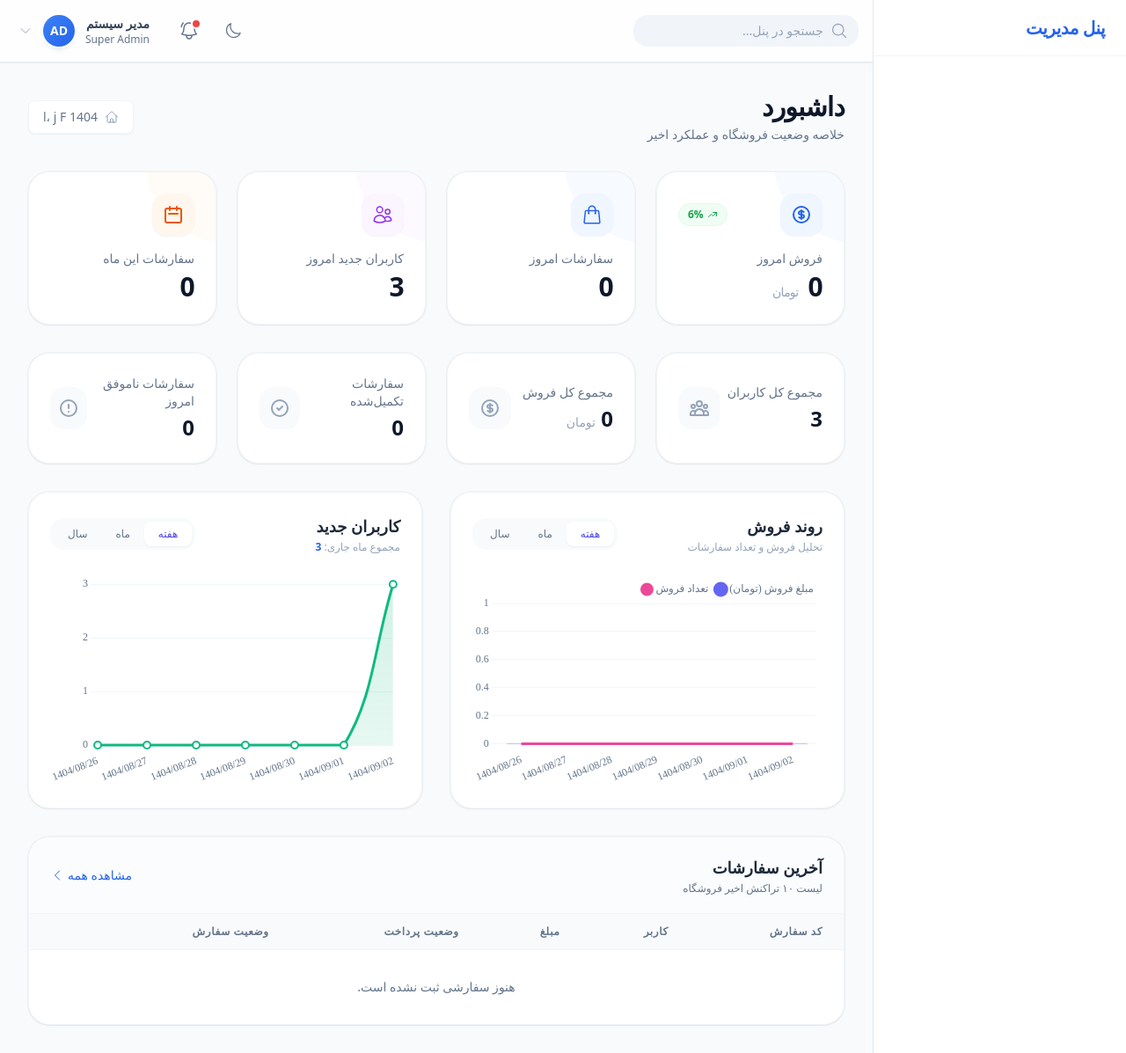
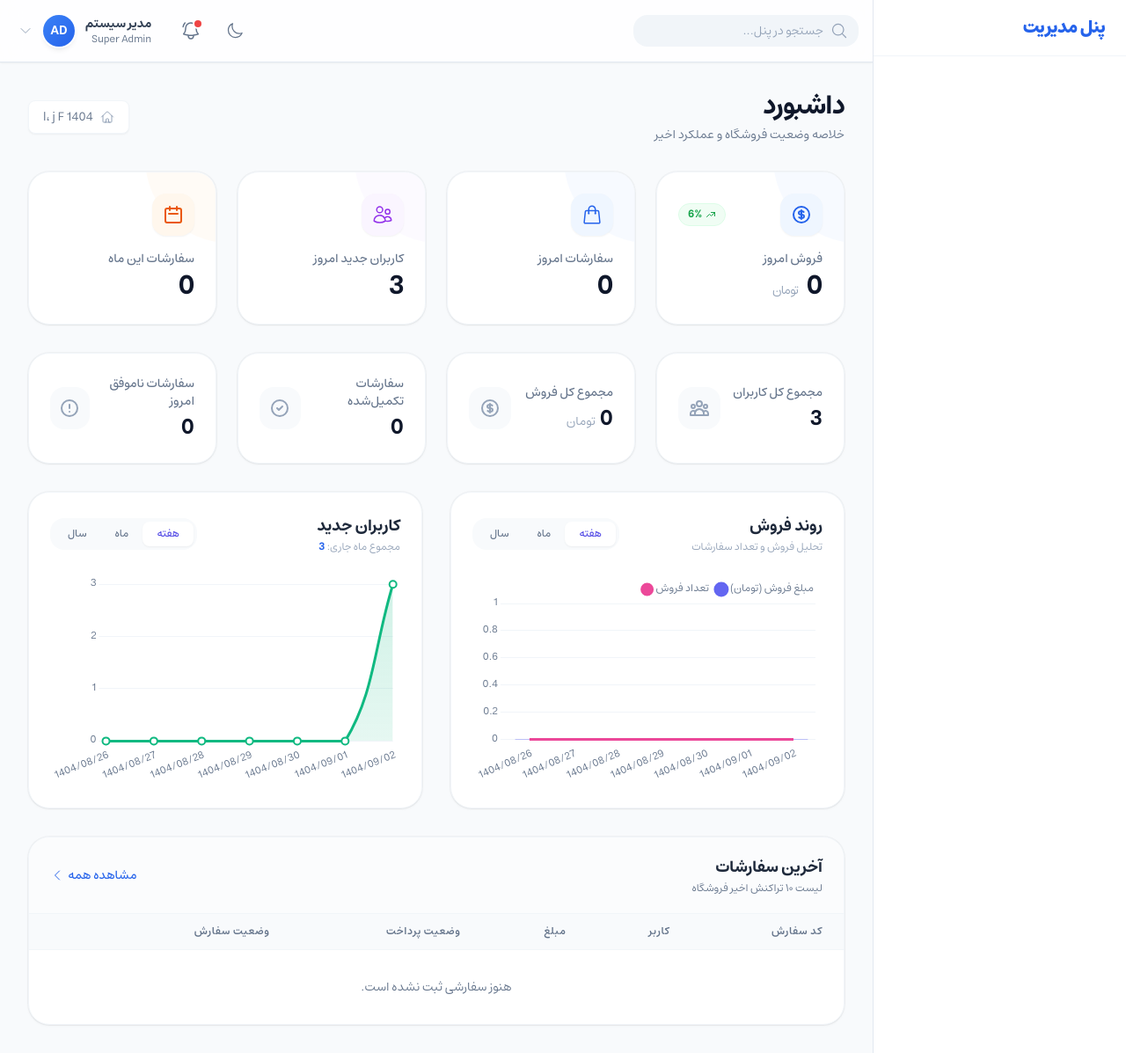
Before and after one commit to fariborzj2/shopro, a PHP site: page /admin in a window 1280 px wide. Shown: the whole page at 88% size. Run offline with PHP 8.4, Linux system fonts and the light colour scheme; the visitor is signed in with stand-in values (Sample User, id 1); data comes from the database, SQL or seed files in the repository; data that the repository does not hold is empty; some libraries are stand-ins or nearby versions; some web fonts are replaced.

Commit message:
Update admin.css

```diff
--- a/public/css/admin.css
+++ b/public/css/admin.css
@@ -2,51 +2,37 @@
 
 /* Import Estedad Font */
 @font-face {
-    font-family: 'Estedad';
-    src: url('https://cdn.jsdelivr.net/gh/rastikerdar/estedad-font@v5.0.1/dist/fonts/ttf/Estedad-Thin.ttf') format('truetype');
-    font-weight: 100;
+    font-family: Estedad;
+    src: url('../fonts/estedad/Estedad-ExtraBold.woff2') format('woff2');
+    font-weight: 800;
     font-style: normal;
     font-display: swap;
 }
 @font-face {
-    font-family: 'Estedad';
-    src: url('https://cdn.jsdelivr.net/gh/rastikerdar/estedad-font@v5.0.1/dist/fonts/ttf/Estedad-Light.ttf') format('truetype');
-    font-weight: 300;
+    font-family: Estedad;
+    src: url('../fonts/estedad/Estedad-Bold.woff2') format('woff2');
+    font-weight: bold;
     font-style: normal;
     font-display: swap;
 }
 @font-face {
-    font-family: 'Estedad';
-    src: url('https://cdn.jsdelivr.net/gh/rastikerdar/estedad-font@v5.0.1/dist/fonts/ttf/Estedad-Regular.ttf') format('truetype');
-    font-weight: 400;
+    font-family: Estedad;
+    src: url('../fonts/estedad/Estedad-SemiBold.woff2') format('woff2');
+    font-weight: 600;
     font-style: normal;
     font-display: swap;
 }
 @font-face {
-    font-family: 'Estedad';
-    src: url('https://cdn.jsdelivr.net/gh/rastikerdar/estedad-font@v5.0.1/dist/fonts/ttf/Estedad-Medium.ttf') format('truetype');
+    font-family: Estedad;
+    src: url('../fonts/estedad/Estedad-Medium.woff2') format('woff2');
     font-weight: 500;
     font-style: normal;
     font-display: swap;
 }
 @font-face {
-    font-family: 'Estedad';
-    src: url('https://cdn.jsdelivr.net/gh/rastikerdar/estedad-font@v5.0.1/dist/fonts/ttf/Estedad-Bold.ttf') format('truetype');
-    font-weight: 700;
-    font-style: normal;
-    font-display: swap;
-}
-@font-face {
-    font-family: 'Estedad';
-    src: url('https://cdn.jsdelivr.net/gh/rastikerdar/estedad-font@v5.0.1/dist/fonts/ttf/Estedad-ExtraBold.ttf') format('truetype');
-    font-weight: 800;
-    font-style: normal;
-    font-display: swap;
-}
-@font-face {
-    font-family: 'Estedad';
-    src: url('https://cdn.jsdelivr.net/gh/rastikerdar/estedad-font@v5.0.1/dist/fonts/ttf/Estedad-Black.ttf') format('truetype');
-    font-weight: 900;
+    font-family: Estedad;
+    src: url('../fonts/estedad/Estedad-Regular.woff2') format('woff2');
+    font-weight: normal;
     font-style: normal;
     font-display: swap;
 }
```
